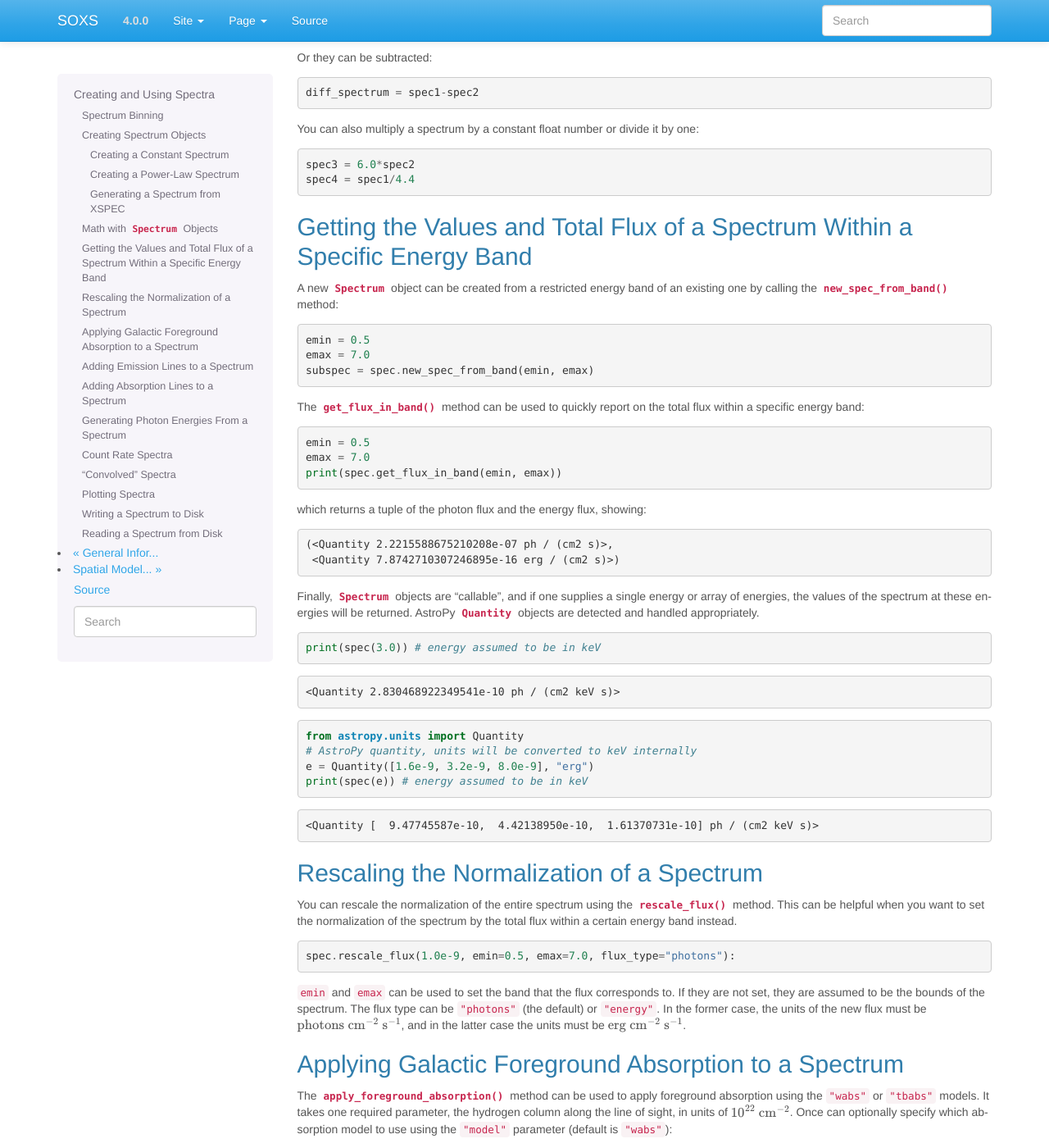
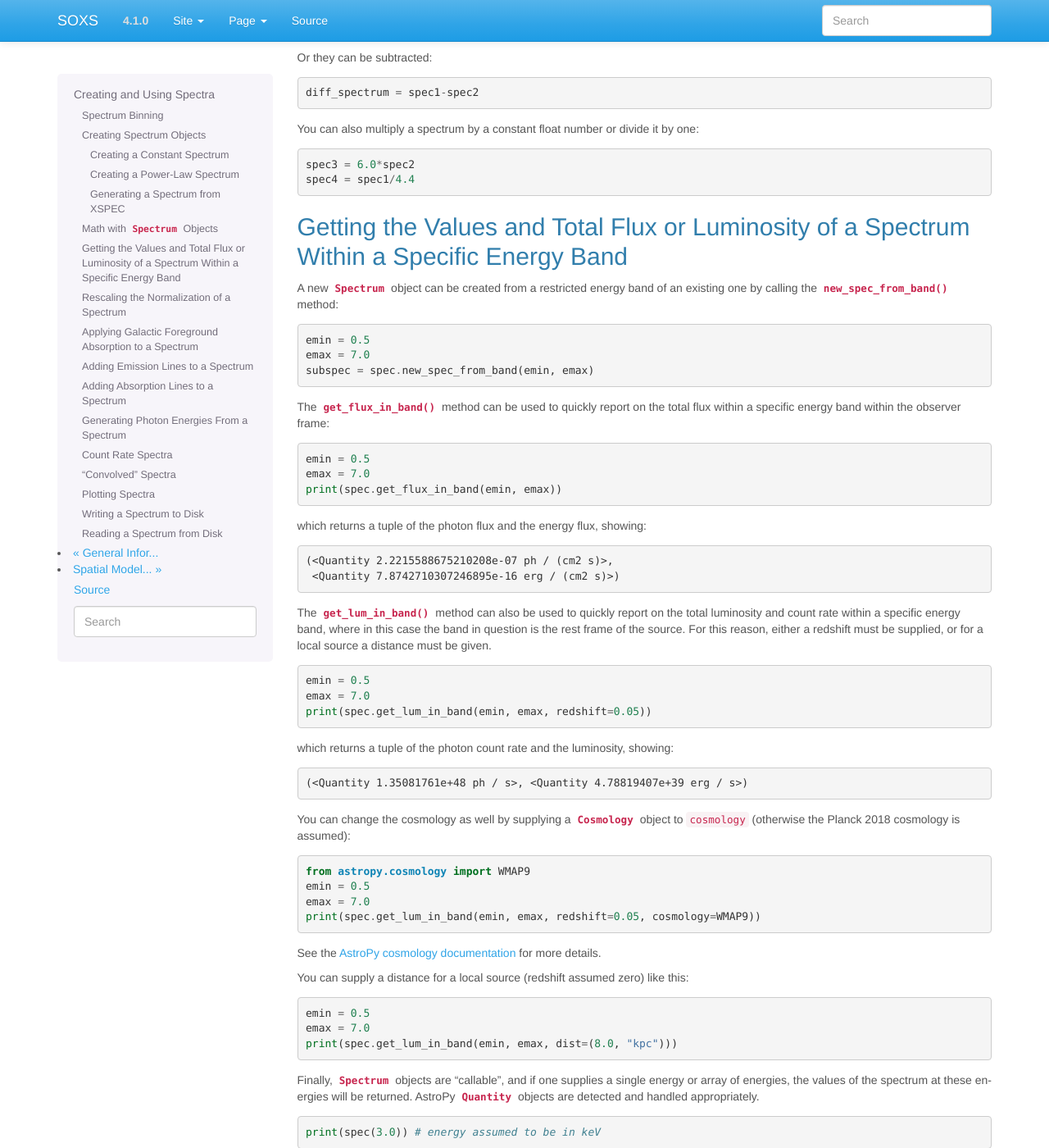
Before and after one commit to lynx-x-ray-observatory/soxs, a Sphinx documentation site: the page built from doc/source/users_guide/spectra.rst, in a window 1280 px wide and 1400 px high, scrolled down 2371 px. Shown: the whole window at 82% size. Built offline with Sphinx 7.4.7, drawn with Linux system fonts in a browser that asks for light colours.

Commit message:
Doc updates

```diff
--- a/doc/source/conf.py
+++ b/doc/source/conf.py
@@ -79,9 +79,9 @@ author = 'John ZuHone'
 # |version| and |release|, also used in various other places throughout the
 # built documents.
 #
-version = "4.0.0"
+version = "4.1.0"
 # The full version, including alpha/beta/rc tags.
-release = "4.0.0"
+release = "4.1.0"
 
 # The language for content autogenerated by Sphinx. Refer to documentation
 # for a list of supported languages.
--- a/doc/source/index.rst
+++ b/doc/source/index.rst
@@ -69,7 +69,7 @@ SOXS is released under a `BSD 3-clause license <https://opensource.org/licenses/
 Current Version
 ---------------
 
-The current stable version is 4.0.0. See the :ref:`changelog` for details on changes
+The current stable version is 4.1.0. See the :ref:`changelog` for details on changes
 from previous versions.
 
 Documentation Contents
--- a/doc/source/users_guide/spectra.rst
+++ b/doc/source/users_guide/spectra.rst
@@ -179,8 +179,8 @@ You can also multiply a spectrum by a constant float number or divide it by one:
 
 .. _band-ops:
 
-Getting the Values and Total Flux of a Spectrum Within a Specific Energy Band
------------------------------------------------------------------------------
+Getting the Values and Total Flux or Luminosity of a Spectrum Within a Specific Energy Band
+-------------------------------------------------------------------------------------------
 
 A new :class:`~soxs.spectra.Spectrum` object can be created from a restricted
 energy band of an existing one by calling the :meth:`~soxs.spectra.Spectrum.new_spec_from_band`
@@ -193,7 +193,8 @@ method:
     subspec = spec.new_spec_from_band(emin, emax)
 
 The :meth:`~soxs.spectra.Spectrum.get_flux_in_band` method can be used
-to quickly report on the total flux within a specific energy band:
+to quickly report on the total flux within a specific energy band within
+the observer frame:
 
 .. code-block:: python
 
@@ -207,6 +208,45 @@ which returns a tuple of the photon flux and the energy flux, showing:
 
     (<Quantity 2.2215588675210208e-07 ph / (cm2 s)>,
      <Quantity 7.8742710307246895e-16 erg / (cm2 s)>)
+
+The :meth:`~soxs.spectra.Spectrum.get_lum_in_band` method can also be used
+to quickly report on the total luminosity and count rate within a specific
+energy band, where in this case the band in question is the rest frame of
+the source. For this reason, either a redshift must be supplied, or for a
+local source a distance must be given.
+
+.. code-block:: python
+
+    emin = 0.5
+    emax = 7.0
+    print(spec.get_lum_in_band(emin, emax, redshift=0.05))
+
+which returns a tuple of the photon count rate and the luminosity, showing:
+
+.. code-block:: pycon
+
+    (<Quantity 1.35081761e+48 ph / s>, <Quantity 4.78819407e+39 erg / s>)
+
+You can change the cosmology as well by supplying a :class:`~astropy.cosmology.Cosmology`
+object to ``cosmology`` (otherwise the Planck 2018 cosmology is assumed):
+
+.. code-block:: python
+
+    from astropy.cosmology import WMAP9
+    emin = 0.5
+    emax = 7.0
+    print(spec.get_lum_in_band(emin, emax, redshift=0.05, cosmology=WMAP9))
+
+See the `AstroPy cosmology documentation <https://docs.astropy.org/en/stable/cosmology/index.html>`_
+for more details.
+
+You can supply a distance for a local source (redshift assumed zero) like this:
+
+.. code-block:: python
+
+    emin = 0.5
+    emax = 7.0
+    print(spec.get_lum_in_band(emin, emax, dist=(8.0, "kpc")))
 
 Finally, :class:`~soxs.spectra.Spectrum` objects are "callable", and if one
 supplies a single energy or array of energies, the values of the spectrum
```
Also changed, not shown: doc/source/changelog.rst (+16 -0 lines), doc/source/users_guide/event_tools.rst (+15 -0 lines).
